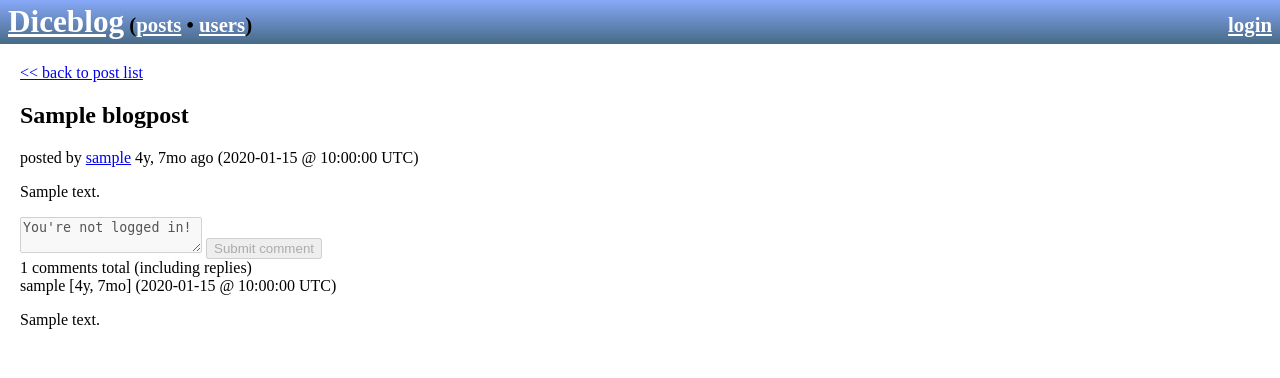
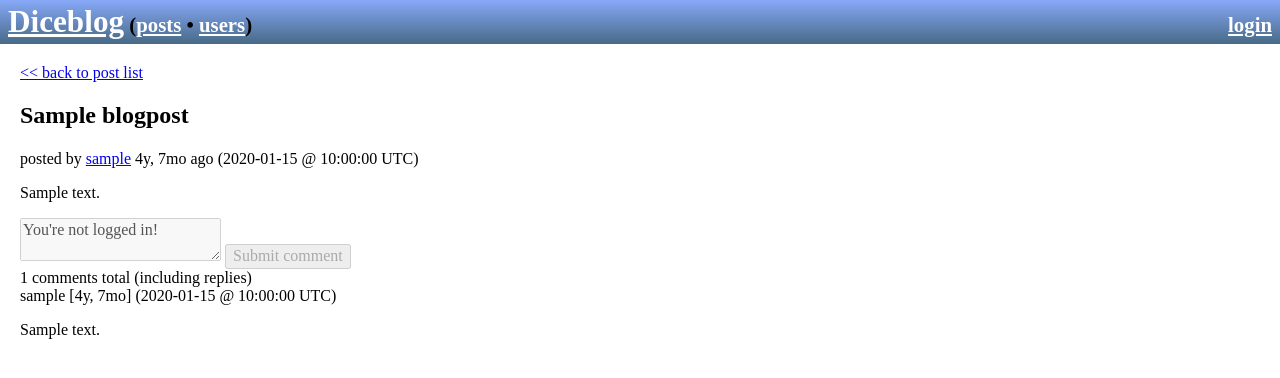
Before and after one commit to resampled/dice, a Django app: page /post/1/1/ in a window 1280 px wide. Shown: the top 378 px of the page. Run offline with Django 5.2, Linux system fonts and the light colour scheme; tables that the repository leaves empty hold one stand-in row (values such as "Sample post"); some libraries are stand-ins or nearby versions.

Commit message:
add normalize.css

```diff
--- /dev/null
+++ b/diceblog/blog/static/css/normalize.min.css
@@ -0,0 +1,2 @@
+/* https://github.com/csstools/normalize.css */
+:where(button,input,select){margin:0}:where(button){text-transform:none}:where(button,input:is([type="button" i],[type="reset" i],[type="submit" i])){-webkit-appearance:button}:where(progress){vertical-align:baseline}:where(select){text-transform:none}:where(textarea){margin:0}:where(input[type="search" i]){-webkit-appearance:textfield;outline-offset:-2px}::-webkit-inner-spin-button,::-webkit-outer-spin-button{height:auto}::-webkit-input-placeholder{color:inherit;opacity:0.54}::-webkit-search-decoration{-webkit-appearance:none}::-webkit-file-upload-button{-webkit-appearance:button;font:inherit}:where(button,input:is([type="button" i],[type="color" i],[type="reset" i],[type="submit" i]))::-moz-focus-inner{border-style:none;padding:0}:where(button,input:is([type="button" i],[type="color" i],[type="reset" i],[type="submit" i]))::-moz-focusring{outline:1px dotted ButtonText}:where(:-moz-ui-invalid){box-shadow:none}:where(dialog){background-color:white;border:solid;color:black;height:-moz-fit-content;height:fit-content;left:0;margin:auto;padding:1em;position:absolute;right:0;width:-moz-fit-content;width:fit-content}:where(dialog:not([open])){display:none}:where(summary){display:list-item}
--- a/diceblog/blog/templates/base_generic.html
+++ b/diceblog/blog/templates/base_generic.html
@@ -5,6 +5,7 @@
     <meta name="viewport" content="width=device-width, initial-scale=1.0, user-scalable=yes">
     <title>{% block title %}Diceblog{% endblock %}</title>
     <link rel="stylesheet" href="{% static 'css/base.css' %}">
+    <link rel="stylesheet" href="{% static 'css/normalize.css' %}">
 <!--   <script src="{% static 'js/htmx.org.min.js' %}"></script> -->
 {# unused as of now #}
    <script src="{% static 'js/basic.js' %}"></script>
```
